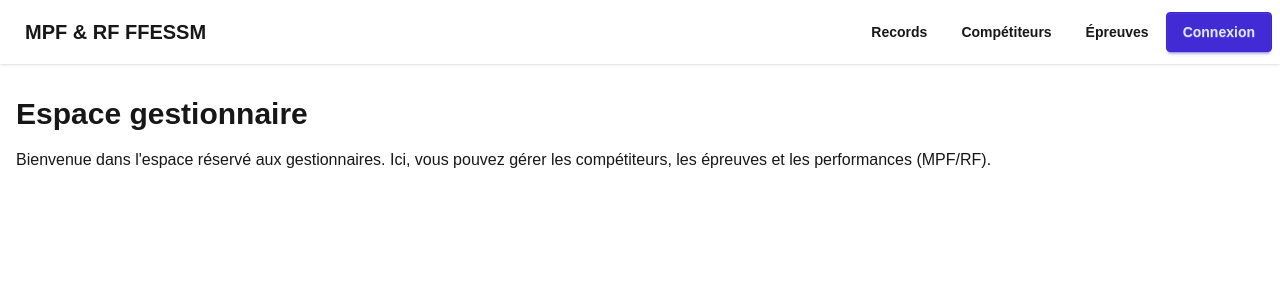
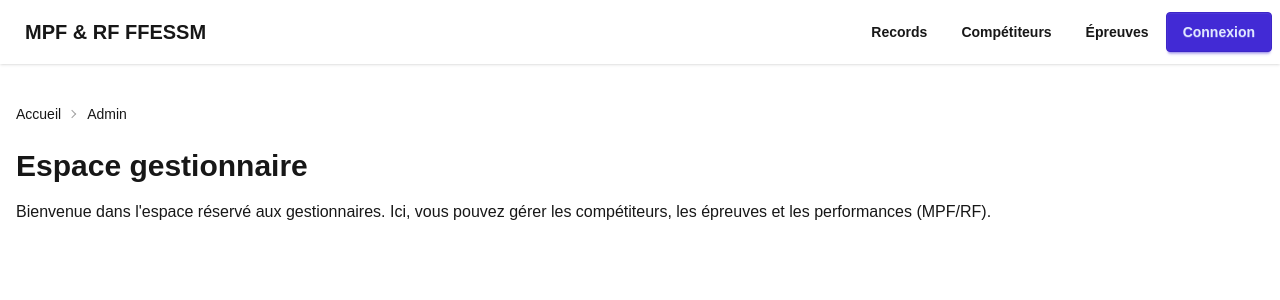
Before and after one commit to operdrix/mpf-rf, a Next.js app: page /admin in a window 1280 px wide. Shown: the top 300 px of the page. Built offline with nearby package versions, Linux system fonts and the light colour scheme.

Commit message:
✨ feat: add Breadcrumbs component for improved navigation in layout

```diff
--- /dev/null
+++ b/src/app/Breadcrumbs.tsx
@@ -0,0 +1,32 @@
+"use client";
+import { usePathname } from "next/navigation";
+import Link from "next/link";
+
+export default function Breadcrumbs() {
+  const pathname = usePathname();
+  const segments = pathname.split("/").filter(Boolean);
+
+  const crumbs = segments.map((seg, idx) => {
+    const href = "/" + segments.slice(0, idx + 1).join("/");
+    const label = seg.charAt(0).toUpperCase() + seg.slice(1);
+    const isLast = idx === segments.length - 1;
+    return (
+      <li key={href}>
+        {isLast ? (
+          <span>{label}</span>
+        ) : (
+          <Link href={href}>{label}</Link>
+        )}
+      </li>
+    );
+  });
+
+  return (
+    <div className="breadcrumbs text-sm mb-4">
+      <ul>
+        <li><Link href="/">Accueil</Link></li>
+        {crumbs}
+      </ul>
+    </div>
+  );
+}
--- a/src/app/layout.tsx
+++ b/src/app/layout.tsx
@@ -3,6 +3,7 @@ import { Geist, Geist_Mono } from "next/font/google";
 import "./globals.css";
 import Link from "next/link";
 import Providers from "./Providers";
+import Breadcrumbs from "./Breadcrumbs";
 
 const geistSans = Geist({
   variable: "--font-geist-sans",
@@ -41,7 +42,10 @@ export default function RootLayout({
               <Link href="/login" className="btn btn-primary">Connexion</Link>
             </div>
           </div>
-          <main className="container mx-auto px-4">{children}</main>
+          <main className="container mx-auto px-4">
+          <Breadcrumbs />
+            {children}
+            </main>
         </Providers>
       </body>
     </html>
```
